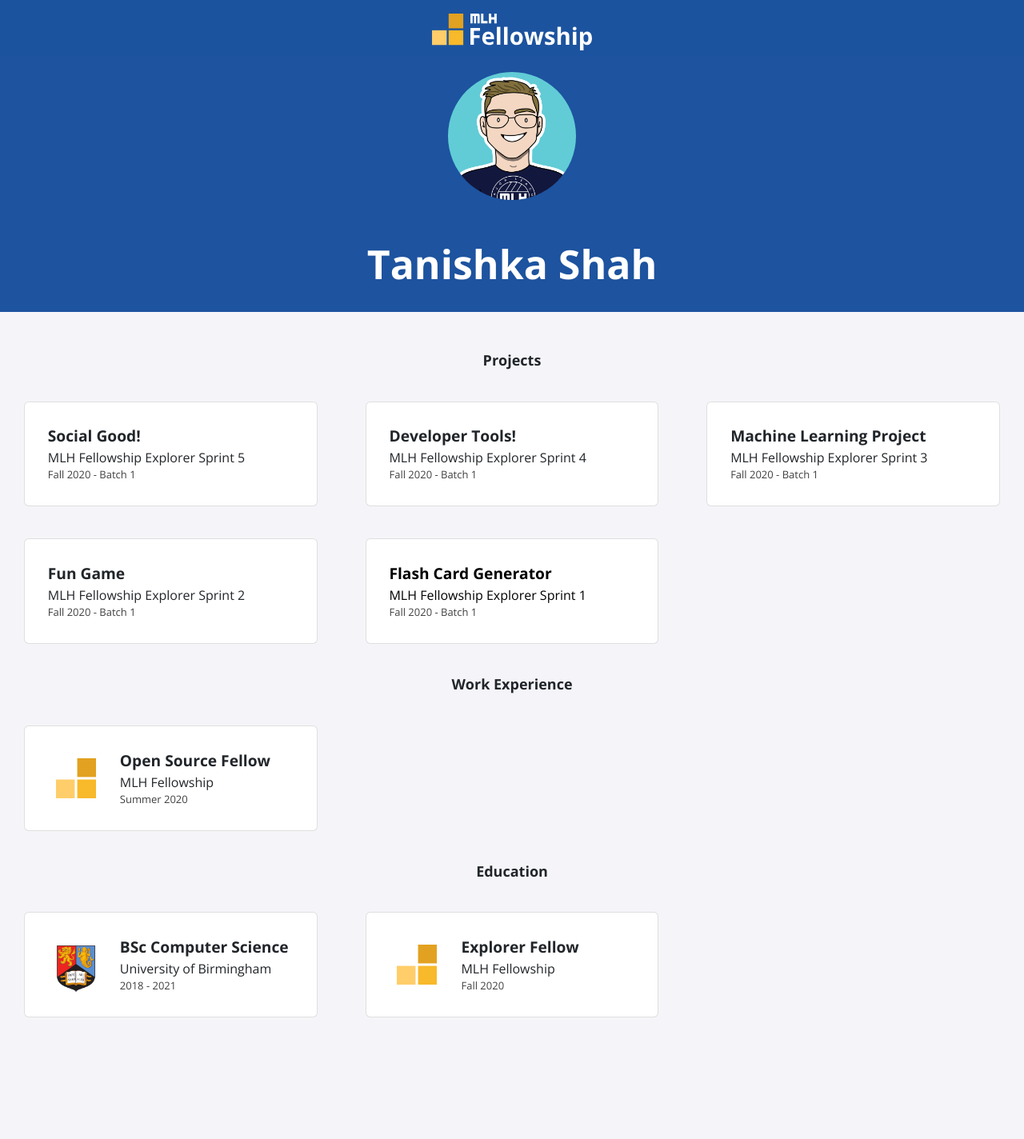
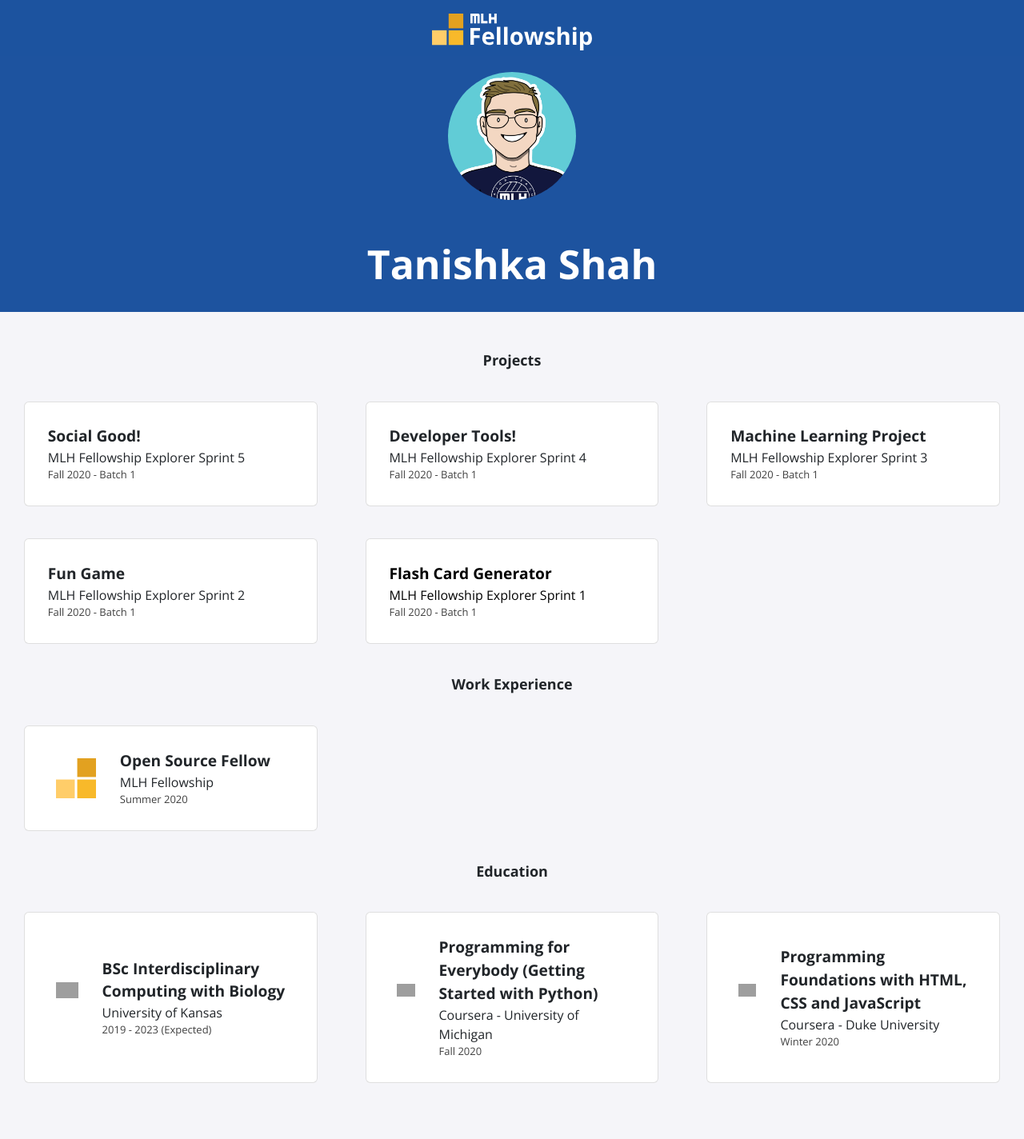
Before and after one commit to Tani-Shah/Tani-Shah.github.io, a Jekyll site: the page built from index.html, in a window 1280 px wide. Shown: the whole page at 80% size. Built offline with Jekyll 4.4.1, drawn with Linux system fonts in a browser that asks for light colours; nearby versions of some CDN libraries; before the commit the page ends 1342 px from its top, so only the background shows below that; grey boxes are pictures that could not be loaded.

Commit message:
Update education.yml

```diff
--- a/_data/education.yml
+++ b/_data/education.yml
@@ -1,9 +1,14 @@
-- course: BSc Computer Science
-  institute: University of Birmingham
-  dates: 2018 - 2021
-  logo: uob.png
+- course: BSc Interdisciplinary Computing with Biology
+  institute: University of Kansas
+  dates: 2019 - 2023 (Expected)
+  logo: KU.png
 
-- course: Explorer Fellow
-  institute: MLH Fellowship
+- course: Programming for Everybody (Getting Started with Python)
+  institute: Coursera - University of Michigan
   dates: Fall 2020
-  logo: fellowship.svg
+  logo: Michigan.png
+
+- course: Programming Foundations with HTML, CSS and JavaScript
+  institute: Coursera - Duke University
+  dates: Winter 2020
+  logo: Duke.png
```
